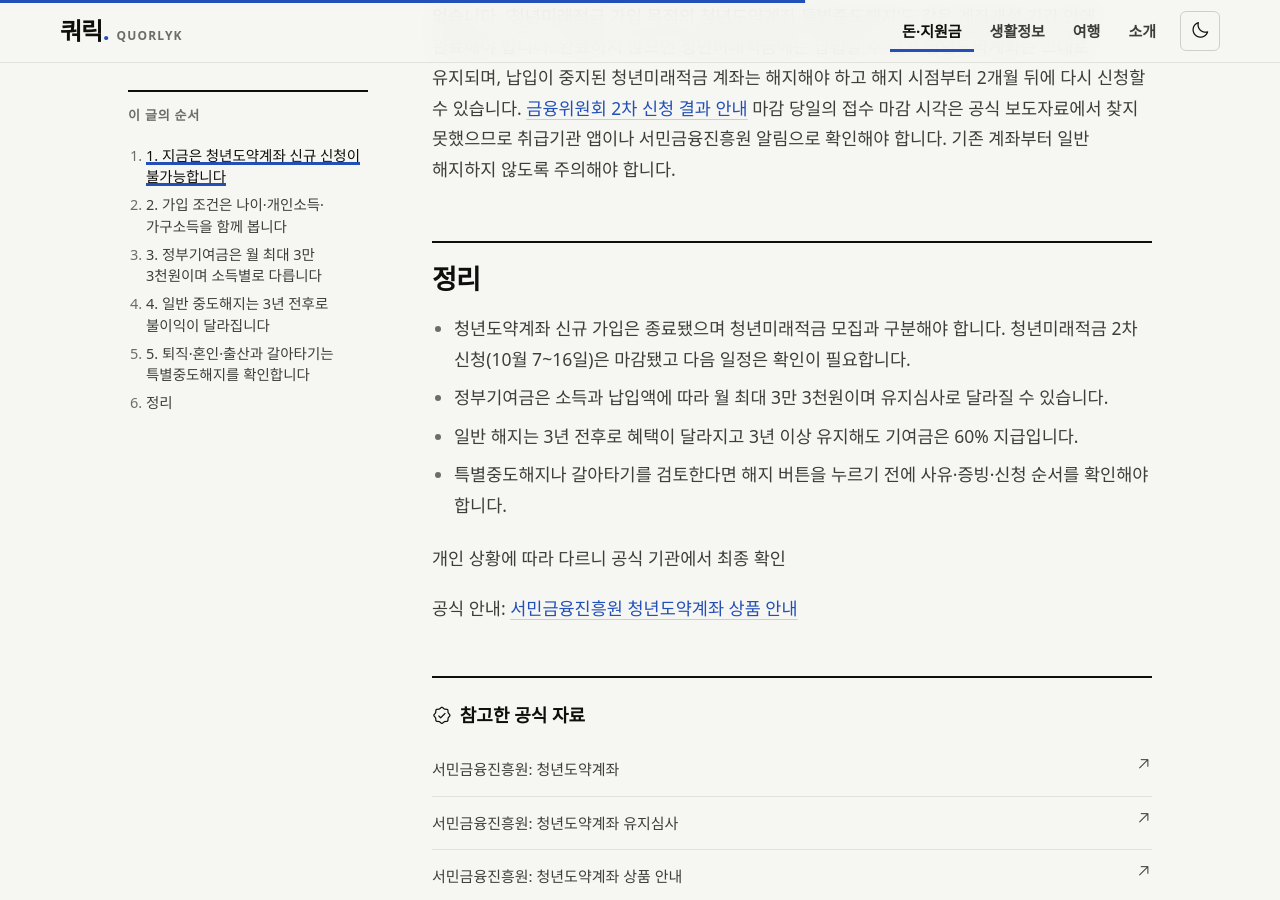
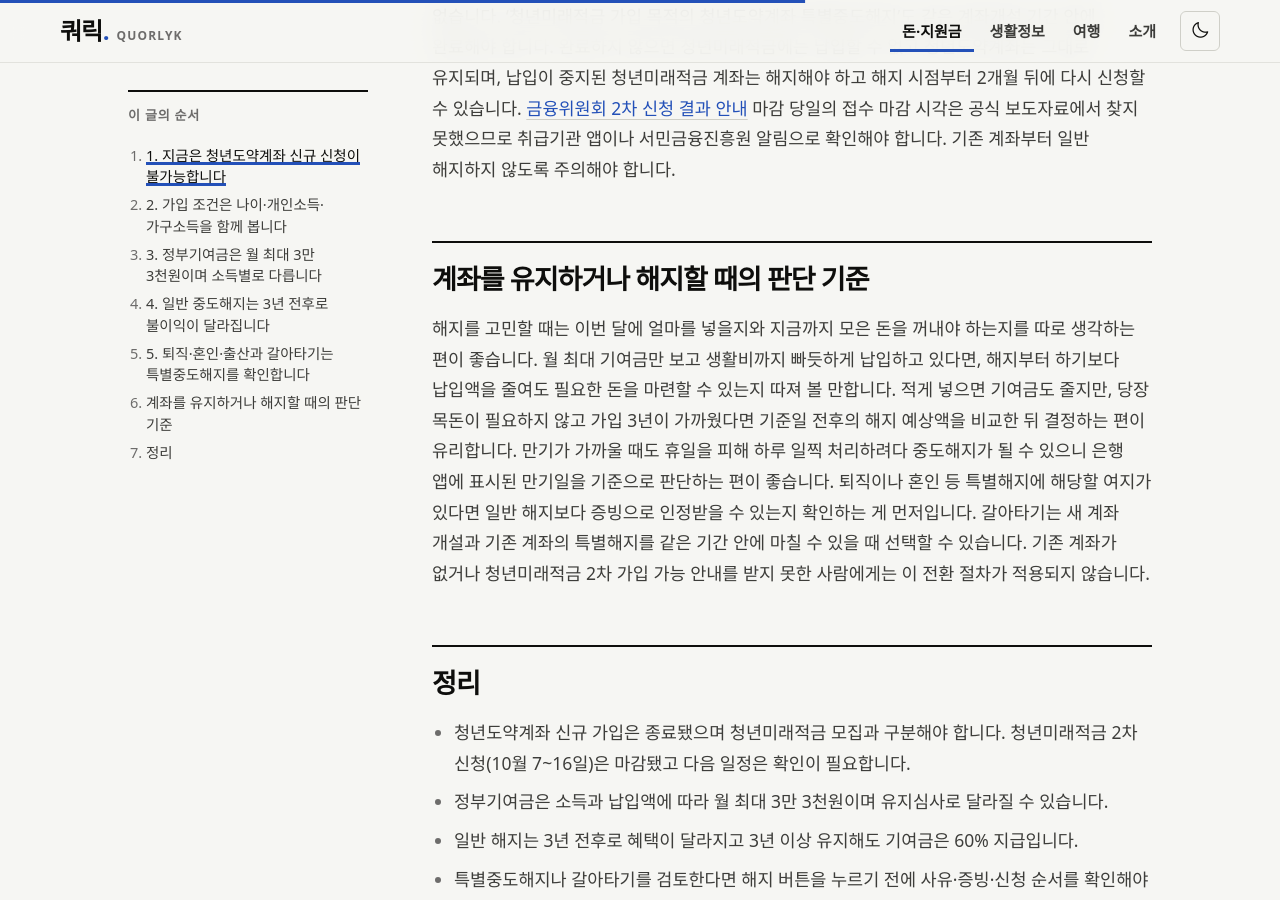
Before and after one commit to ekgoddlek0-dotcom/quorlyk-site, a Jekyll site: the page built from _posts/2026-10-14-youth-leap-account-eligibility-contribution-early-withdrawal.md, in a window 1280 px wide and 900 px high, scrolled down 4255 px. Built offline with Jekyll 4.4.1, drawn with Linux system fonts in a browser that asks for light colours; some web fonts are replaced.

Commit message:
판단 단락 추가: 청년도약계좌 가입 조건·정부기여금·중도해지 불이익: 신규 가입 종료 후 확인할 것

```diff
--- a/_posts/2026-10-14-youth-leap-account-eligibility-contribution-early-withdrawal.md
+++ b/_posts/2026-10-14-youth-leap-account-eligibility-contribution-early-withdrawal.md
@@ -84,6 +85,10 @@ sources:
 
 2026년 10월 2차 모집에서는 청년도약계좌 가입자의 청년미래적금 갈아타기도 허용됐습니다. 공식 안내의 순서는 **청년미래적금 신청·심사 → 가입 가능 안내 → 새 계좌 개설 → 청년도약계좌 특별중도해지 신청**입니다. [금융위원회 전환 안내](https://www.korea.kr/multi/visualNewsView.do?newsId=148972089) 기한은 단계별로 이렇게 안내돼 있습니다. 청년미래적금 계좌개설은 11월 16일부터 27일까지(토·일 제외)이며 이 기간이 지나면 개설할 수 없습니다. ‘청년미래적금 가입 목적의 청년도약계좌 특별중도해지’도 같은 계좌개설 기간 안에 완료해야 합니다. 완료하지 않으면 청년미래적금에는 납입할 수 없고 청년도약계좌는 그대로 유지되며, 납입이 중지된 청년미래적금 계좌는 해지해야 하고 해지 시점부터 2개월 뒤에 다시 신청할 수 있습니다. [금융위원회 2차 신청 결과 안내](https://www.fsc.go.kr/no010101/87953) 마감 당일의 접수 마감 시각은 공식 보도자료에서 찾지 못했으므로 취급기관 앱이나 서민금융진흥원 알림으로 확인해야 합니다. 기존 계좌부터 일반 해지하지 않도록 주의해야 합니다.
 
+## 계좌를 유지하거나 해지할 때의 판단 기준
+
+해지를 고민할 때는 이번 달에 얼마를 넣을지와 지금까지 모은 돈을 꺼내야 하는지를 따로 생각하는 편이 좋습니다. 월 최대 기여금만 보고 생활비까지 빠듯하게 납입하고 있다면, 해지부터 하기보다 납입액을 줄여도 필요한 돈을 마련할 수 있는지 따져 볼 만합니다. 적게 넣으면 기여금도 줄지만, 당장 목돈이 필요하지 않고 가입 3년이 가까웠다면 기준일 전후의 해지 예상액을 비교한 뒤 결정하는 편이 유리합니다. 만기가 가까울 때도 휴일을 피해 하루 일찍 처리하려다 중도해지가 될 수 있으니 은행 앱에 표시된 만기일을 기준으로 판단하는 편이 좋습니다. 퇴직이나 혼인 등 특별해지에 해당할 여지가 있다면 일반 해지보다 증빙으로 인정받을 수 있는지 확인하는 게 먼저입니다. 갈아타기는 새 계좌 개설과 기존 계좌의 특별해지를 같은 기간 안에 마칠 수 있을 때 선택할 수 있습니다. 기존 계좌가 없거나 청년미래적금 2차 가입 가능 안내를 받지 못한 사람에게는 이 전환 절차가 적용되지 않습니다.
+
 ## 정리
 
 - 청년도약계좌 신규 가입은 종료됐으며 청년미래적금 모집과 구분해야 합니다. 청년미래적금 2차 신청(10월 7~16일)은 마감됐고 다음 일정은 확인이 필요합니다.
```
Also changed, not shown: other parts of _posts/2026-10-14-youth-leap-account-eligibility-contribution-early-withdrawal.md (+1 -0 lines).
